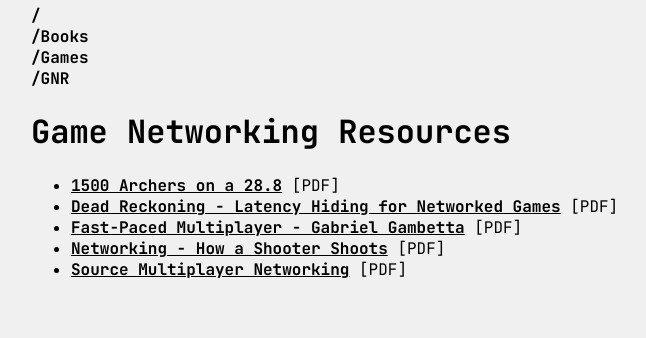
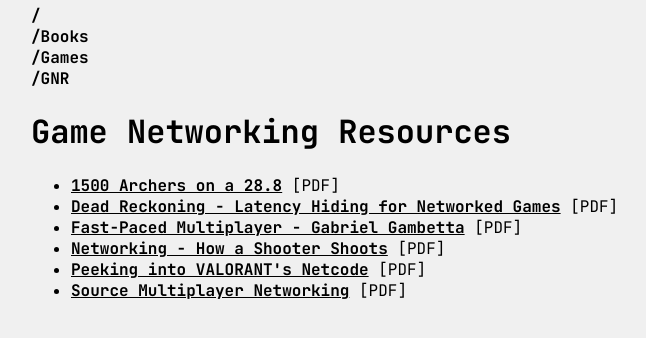
Before and after one commit to radwan92/radwan92.github.io, a Jekyll site: the page built from game-networking/resources.html, in a window 1280 px wide. Shown: the top 338 px of the page, without its empty margins (97-743 px from the left). Built offline with Jekyll 4.4.1, drawn with Linux system fonts in a browser that asks for light colours.

Commit message:
data: gnr - valorant's netcode

```diff
--- a/_data/gnr.yml
+++ b/_data/gnr.yml
@@ -17,3 +17,7 @@
 - name: "Dead Reckoning - Latency Hiding for Networked Games"
   file: "Dead Reckoning - Latency Hiding for Networked Games.pdf"
   url: "https://www.gamedeveloper.com/programming/dead-reckoning-latency-hiding-for-networked-games"
+
+- name: "Peeking into VALORANT's Netcode"
+  file: "Peeking into VALORANTs Netcode.pdf"
+  url: "https://technology.riotgames.com/news/peeking-valorants-netcode"
```
Also changed, not shown: 1 other file.
